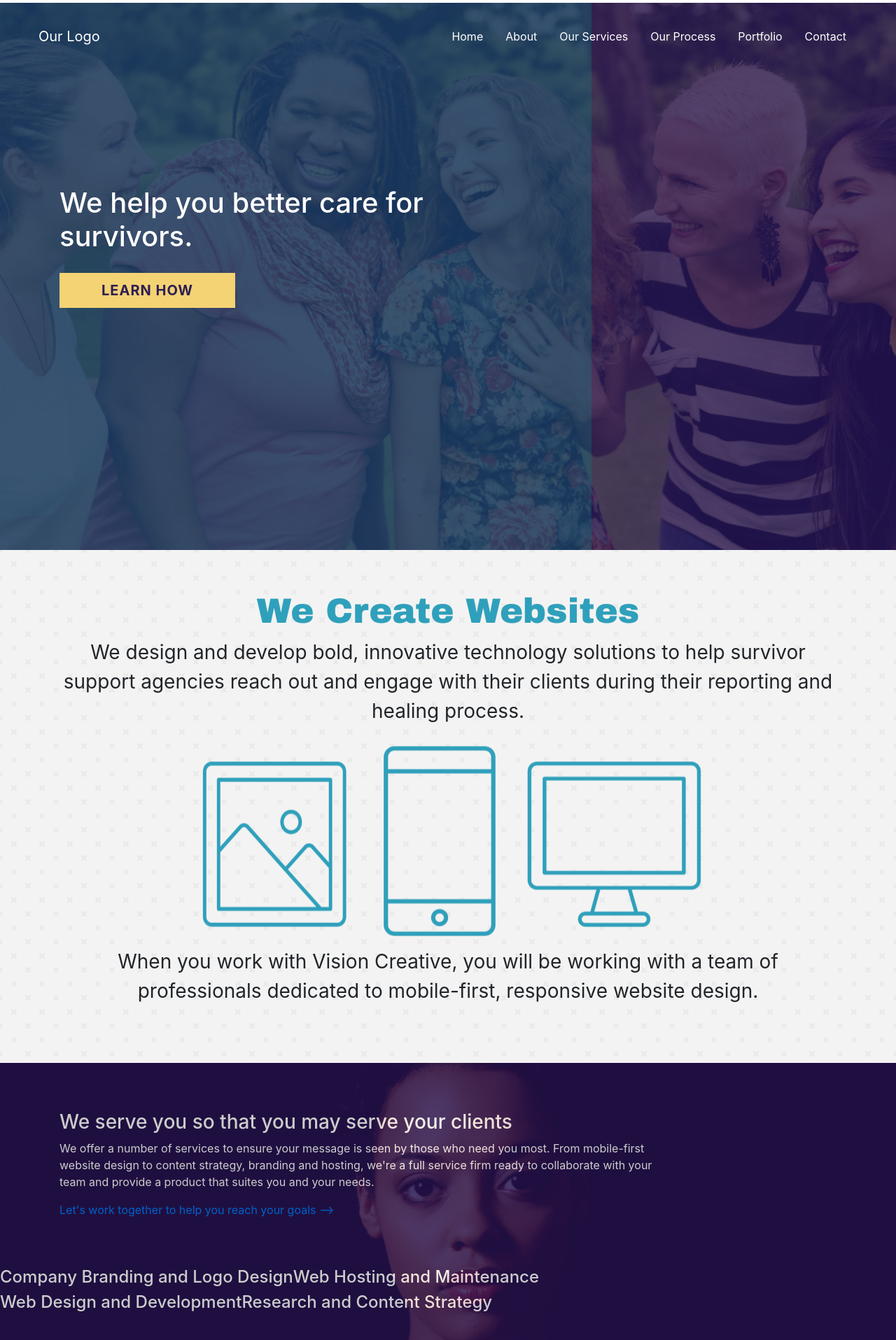
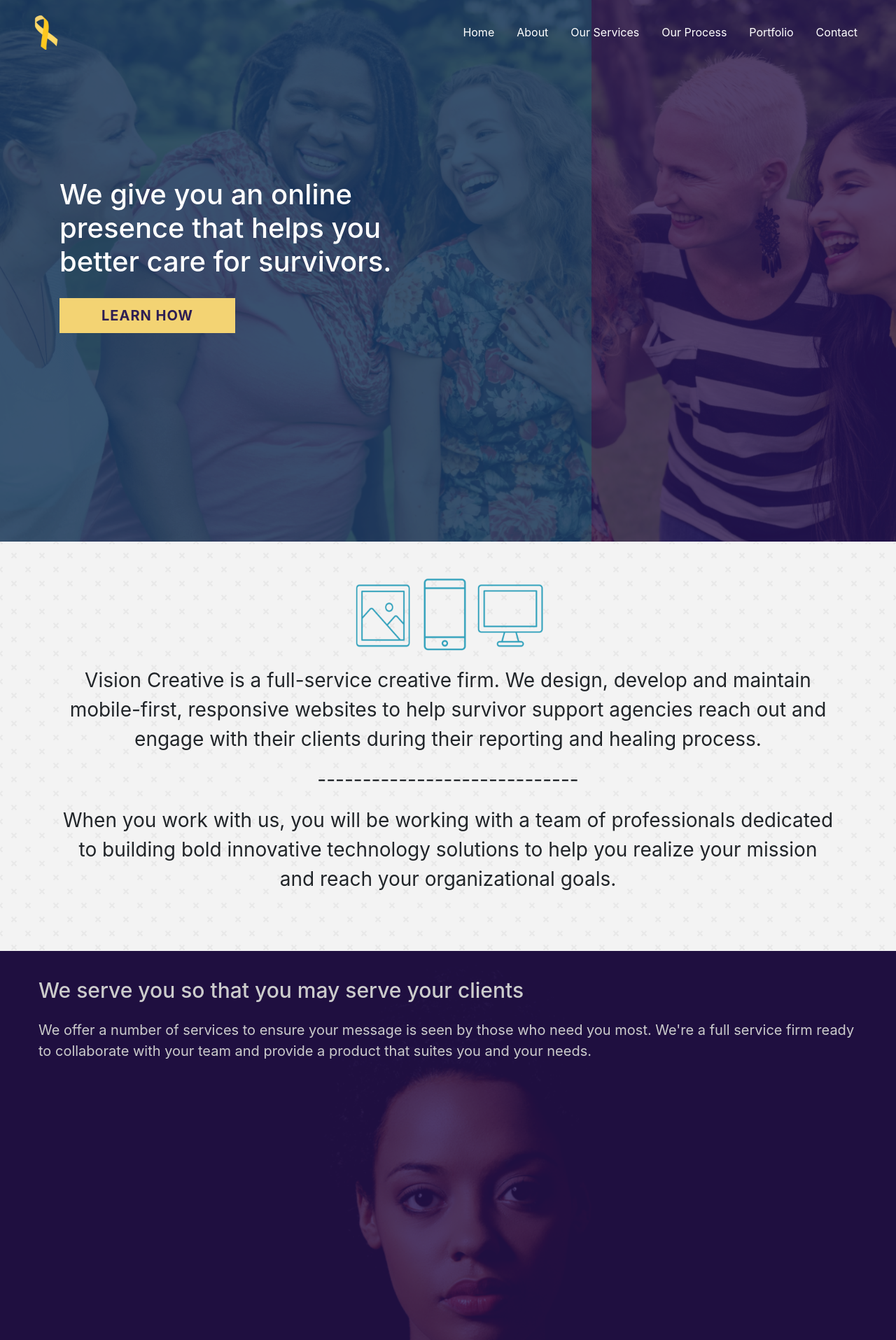
Before and after one commit to MarshaBat/pwp-marsha-battee, a PHP site: page / in a window 1280 px wide. Shown: the top 1915 px of the page at 70% size. Run offline with PHP 8.4, Linux system fonts and the light colour scheme; some libraries are stand-ins or nearby versions.

Commit message:
added js query to correct header

```diff
--- a/public_html/css/stylesheet.css
+++ b/public_html/css/stylesheet.css
@@ -1,12 +1,13 @@
-/*The 3 classes below places a banner image over the header with 2 overlays*/
 
 a:hover, a:active {
 	background-color: #f3d373;
 }
 
+/*Banner image with 2 color overlays*/
+
 .jumbotron {
 	background-image: url(../documentation/images/groupphoto2.jpg);
-	background-attachment: fixed;
+	background-attachment: scroll;
 	background-repeat: no-repeat;
 	background-size: cover;
 	height: 100vh;
@@ -38,9 +39,6 @@ a:hover, a:active {
 	opacity: 0.3;
 }
 
-h2.our-process {
-	font-size: 70px;
-}
 
 .banner-title {
 	margin-top: 150px;
@@ -62,7 +60,7 @@ h2.our-process {
 	float: left;
 }
 
-/*----------------------------------------------___---ABOUT SECTION---------------------------------------------------*/
+/*----------------------------------------------------ABOUT SECTION---------------------------------------------------*/
 
 .about-header {
 	font-family: "Arial Black";
@@ -98,7 +96,7 @@ h2.our-process {
 	background-repeat: no-repeat;
 	background-size: cover;
 	color: white;
-	height: 450px;
+	height: 100vh;
 	position: relative;
 	z-index: -2;
 }
@@ -112,9 +110,17 @@ h2.our-process {
 	z-index: -1;
 }
 
-.about-section-para {
-	width: 80%;
-	padding: 70px;
+.services {
+	width: 100%;
+	padding: 40px;
+}
+
+.services-section-header {
+	font-size: 30px;
+}
+
+.services-section-para {
+	font-size: 20px;
 }
 
 /*-------------------------------------------------OUR PROCESS SECTION------------------------------------------------*/
--- a/public_html/index.php
+++ b/public_html/index.php
@@ -18,7 +18,7 @@
 	<script type="text/javascript"
 			  src="https://cdnjs.cloudflare.com/ajax/libs/jquery-validate/1.17.0/additional-methods.min.js"></script>
 
-	<!-- Your JavaScript Form Validator -->
+	<!-- JavaScript Form Validator -->
 	<script src="js/form-validate.js"></script>
 
 	<!-- Google reCAPTCHA -->
@@ -33,16 +33,17 @@
 	<link rel="stylesheet" href="https://cdnjs.cloudflare.com/ajax/libs/animate.css/3.7.2/animate.min.css">
 
 	<title>Working Title for PWP</title>
+</head>
 
-</head>
+<!-----------------------------------------------------SECTION 1 - NAVBAR---------------------------------------------->
 <body>
-<!------------------------------------------------SECTION 1 - HEADER---------------------------------------------->
 <section id="home">
 	<div class="container-fluid">
-		<nav class="navbar navbar-expand-md bg-transparent navbar-dark m-4">
-			<a class="navbar-brand text-white" href="#">Our Logo</a>
-			<button class="navbar-toggler border bg-secondary" type="button" data-toggle="collapse"
-					  data-target="#collapsibleNavbar">
+		<nav class="navbar navbar-expand-lg navbar-dark m-2">
+			<a class="navbar-brand" href="#">
+				<img src="documentation/images/ribbon.png" width="50" height="50" alt="logo">
+			</a>
+			<button class="navbar-toggler border" type="button" data-toggle="collapse" data-target="#collapsibleNavbar">
 				<span class="navbar-toggler-icon"></span>
 			</button>
 			<div class="collapse navbar-collapse justify-content-end" id="collapsibleNavbar">
@@ -58,7 +59,7 @@
 		</nav>
 	</div>
 </section>
-<!------------------------------------------------SECTION 2 - HOME----------------------------------------------->
+<!-----------------------------------------SECTION 2 - HOME LANDING PAGE----------------------------------------------->
 <section>
 	<div class="jumbotron jumbotron-fluid img-fluid clear-fix">
 		<div class="banner-overlay"></div>
@@ -66,7 +67,8 @@
 		<div class="container my-5">
 			<div class="row banner-text">
 				<div class="col-md-6 banner-title">
-					<h1 class="animated zoomIn">We help you <span>better care for</span> survivors.</h1>
+					<h1 class="animated zoomIn">We give you an online presence that helps you <span>better care for</span>
+						survivors.</h1>
 				</div>
 			</div>
 			<div>
@@ -77,24 +79,27 @@
 		</div>
 	</div>
 </section>
-<!------------------------------------------------SECTION 2 - ABOUT---------------------------------------------->
+<!------------------------------------------------SECTION 2 - ABOUT---------------------------------------------------->
 <section id="about">
 	<div class="about-background">
 		<div class="container mb-3">
 			<div class="row">
-				<div class="col-sm-12 text-center about-stat-panel">
+				<div class="col-sm-12 text-center mt-5 about-stat-panel">
 					<div>
-						<p class="about-header">We Create Websites</p>
+						<img class="img-fluid" src="documentation/images/webvector.png" alt="website images" width="300px">
 					</div>
 				</div>
 
 				<div class="col-sm-12 text-center about-paragraph-panel">
 					<div>
-						<p>We design and develop bold, innovative technology solutions to help survivor support agencies
-							reach out and engage with their clients during their reporting and healing process. </p>
-						<img class="img-fluid" src="documentation/images/webvector.png" alt="website images">
-						<p>When you work with Vision Creative, you will be working with a team of professionals
-							dedicated to mobile-first, responsive website design.</p>
+						<p class="mt-3">Vision Creative is a full-service creative firm. We design, develop and maintain
+							mobile-first, responsive
+							websites to help survivor support agencies reach out and engage with their clients during their
+							reporting and healing process. </p>
+						<p class="divider">-----------------------------</p>
+						<p>When you work with us, you will be working with a team of professionals dedicated to building bold
+							innovative technology solutions to help you realize your mission and reach your organizational
+							goals.</p>
 					</div>
 				</div>
 			</div>
@@ -102,24 +107,23 @@
 	</div>
 </section>
 <!------------------------------------------------SECTION 3 - OUR SERVICES--------------------------------------->
-<section id="services">
+<section>
 	<div class="services-section my-5">
 		<div class="color-overlay">
 			<div class="container-fluid">
 
 
 				<div>
-					<div class="about-section-para">
-						<h3>We serve you so that you may serve your clients</h3>
-						<p>We offer a number of services to ensure your message is seen by those who need you most. From
-							mobile-first website design to content strategy, branding and hosting, we're a full
-							service firm ready to collaborate with your team and provide a product that suites you and
-							your needs.</p>
-						<a href="#">Let's work together to help you reach your goals --></a>
+					<div class="services">
+						<h3 class="services-section-header">We serve you so that you may serve your clients</h3>
+						<p class="services-section-para pt-3">We offer a number of services to ensure your message is seen by
+							those who need you most. We're a full service firm ready to collaborate with your team and provide
+							a product that suites you and	your needs.</p>
 					</div>
 				</div>
 
-				<div>
+
+				<!--<div>
 					<div class="row services-section-boxes1">
 						<div>
 							<div class="col-lg services-block-1"></div>
@@ -141,7 +145,7 @@
 							<h4 class="block-background">Research and Content Strategy</h4>
 						</div>
 					</div>
-				</div>
+				</div>-->
 
 
 			</div>
@@ -150,7 +154,7 @@
 </section>
 
 <!------------------------------------------------SECTION 4 - OUR PROCESS--------------------------------------->
-<section id="process" class="bg-transparent our-process mb-5">
+<section id="process" class="bg-transparent our-process">
 	<div class="container my-5 py-5">
 		<div class="h2">
 			<h2 class="process-header-text">Our Process</h2>
@@ -214,17 +218,15 @@
 	</div>
 </section>
 <!------------------------------------------------SECTION 5 - PORTFOLIO------------------------------------------------>
-<section id="portfolio">
-	<div class="my-5">
-		<div class="portfolio-background">
-			<div class="container py-5">
+<section class="portfolio-background">
+	<div class="container pb-5 pt-3">
+		<div class="my-3">
 
 			<div class="pb-5">
 				<h2 class="portfolio-header-text">Portfolio</h2>
 			</div>
 
-				<div class="row">
-
+			<div class="row justify-content-center">
 				<div class="col-md-4">
 					<div class="flip-card mb-5">
 						<div class="flip-card-inner">
@@ -269,9 +271,8 @@
 						</div>
 					</div>
 				</div>
+			</div>
 
-				</div>
-			</div>
 		</div>
 	</div>
 </section>
@@ -356,6 +357,18 @@
 	</div>
 </section>
 
+<!-- Optional JavaScript -->
+<!-- jQuery first, then Popper.js, then Bootstrap JS -->
+<script src="https://code.jquery.com/jquery-3.3.1.slim.min.js"
+		  integrity="sha384-q8i/X+965DzO0rT7abK41JStQIAqVgRVzpbzo5smXKp4YfRvH+8abtTE1Pi6jizo"
+		  crossorigin="anonymous"></script>
+<script src="https://cdnjs.cloudflare.com/ajax/libs/popper.js/1.14.7/umd/popper.min.js"
+		  integrity="sha384-UO2eT0CpHqdSJQ6hJty5KVphtPhzWj9WO1clHTMGa3JDZwrnQq4sF86dIHNDz0W1"
+		  crossorigin="anonymous"></script>
+<script src="https://stackpath.bootstrapcdn.com/bootstrap/4.3.1/js/bootstrap.min.js"
+		  integrity="sha384-JjSmVgyd0p3pXB1rRibZUAYoIIy6OrQ6VrjIEaFf/nJGzIxFDsf4x0xIM+B07jRM"
+		  crossorigin="anonymous"></script>
+
 
 </body>
 </html>
```
Also changed, not shown: public_html/documentation/images/ribbon.png (added). Lines whose indentation alone changed are shown as unchanged.
